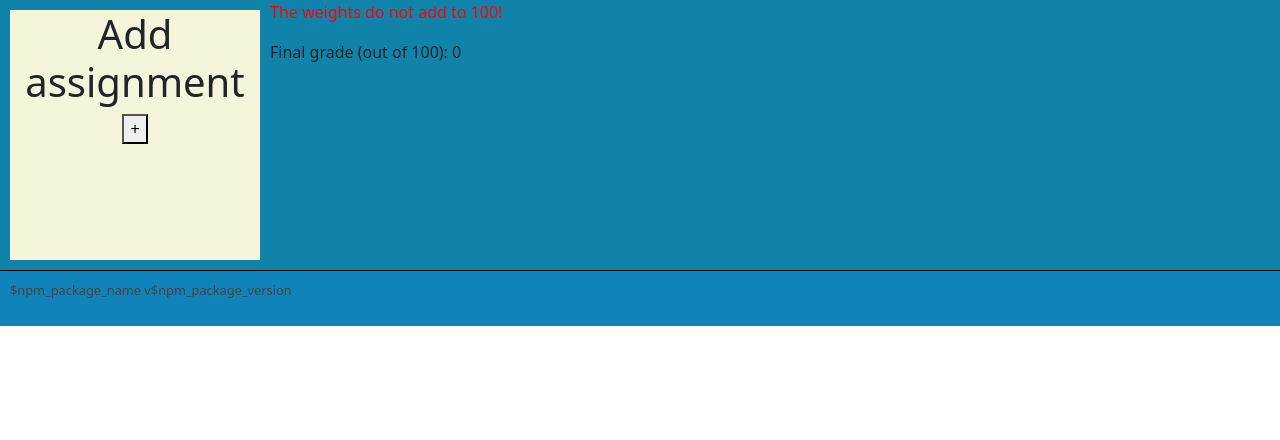
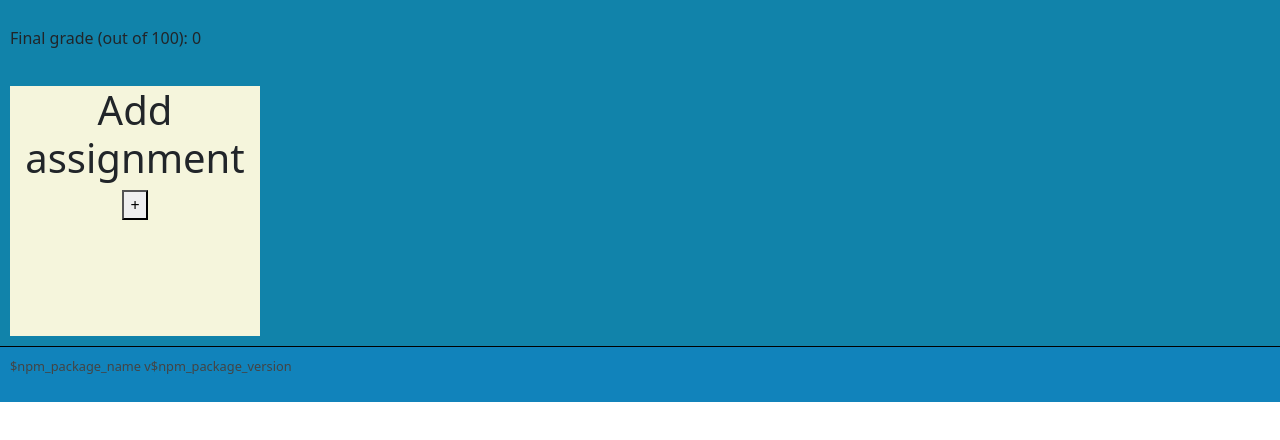
Before and after one commit to pokir/ib-grade-calculator, a React (Create React App) app: page / in a window 1280 px wide. Shown: the top 440 px of the page. Built offline with nearby package versions, Linux system fonts and the light colour scheme.

Commit message:
Improve course summary

```diff
--- a/src/components/course.jsx
+++ b/src/components/course.jsx
@@ -116,27 +116,31 @@ const Course = props => {
     <div
       style={{
         backgroundColor: '#1183aa',
-
-        display: 'flex',
-        flexDirection: 'row',
-        justifyContent: 'flex-start safe',
-        flexWrap: 'wrap',
       }}
     >
-      {Object.values(assignments)}
-
-      <AddAssignment createAssignment={createAssignment} />
-
       <CourseSummary
         weightedPercentage={
           Object.values(weightedPercentages).length === 0 ? 0 :
           Object.values(weightedPercentages).reduce((a, b) => a + b)
         }
         sumOfWeights={
-          Object.values(weights).length === 0 ? 0 :
+          Object.values(weights).length === 0 ? null :
           Object.values(weights).reduce((a, b) => a + b)
         }
       />
+
+      <div
+        style={{
+          display: 'flex',
+          flexDirection: 'row',
+          justifyContent: 'flex-start safe',
+          flexWrap: 'wrap',
+        }}
+      >
+        {Object.values(assignments)}
+
+        <AddAssignment createAssignment={createAssignment} />
+      </div>
     </div>
   );
 };
--- a/src/components/courseSummary.jsx
+++ b/src/components/courseSummary.jsx
@@ -1,10 +1,19 @@
 import React from 'react';
 
 const CourseSummary = props => {
+  // the sumOfWeights prop should be null when there are no assignments yet
+
   return (
-    <div>
+    <div
+      style={{
+        padding: '10px',
+      }}
+    >
       <p style={{color: 'red'}}>
-        {props.sumOfWeights === 100 ? '' : 'The weights do not add to 100!'}
+        {
+          [100, null].includes(props.sumOfWeights) ? '' :
+          'Your weights do not add to 100!'
+        }
       </p>
       <p>Final grade (out of 100): {Math.round(props.weightedPercentage)}</p>
     </div>
```
